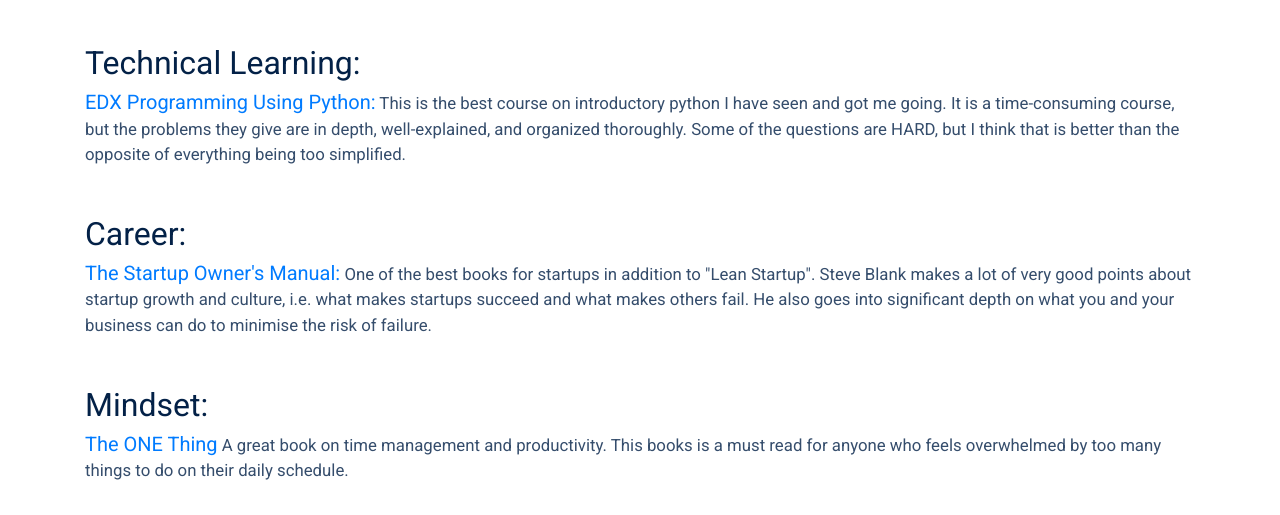
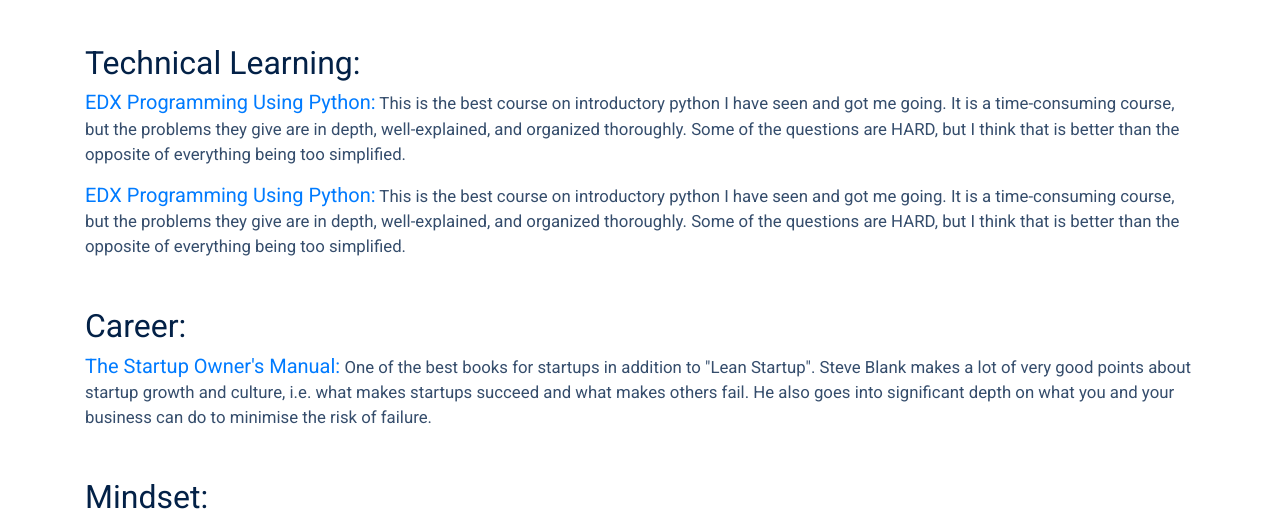
Before and after one commit to piszewc/pszewc, a Django app: template blog/templates/books/book_list.html in a window 1280 px wide. Shown: the part 702-1217 px from the top of the page. Run offline with Django 3.2, Linux system fonts and the light colour scheme; the template is opened without the code that fills it, so the values that code supplies are empty; some libraries are stand-ins or nearby versions.

Commit message:
Update book_list.html

```diff
--- a/blog/templates/books/book_list.html
+++ b/blog/templates/books/book_list.html
@@ -18,6 +18,12 @@
         <div class="container mt-5">
             <h2>Technical Learning:</h2>
             <p><a class="h5" href="https://courses.edx.org/courses/course-v1:MITx+6.00.1x+2T2019/course/">EDX
+                    Programming Using Python:</a>
+                This is the best course on introductory python I have seen and got me going. It is a time-consuming
+                course, but the problems they give are in depth, well-explained, and
+                organized thoroughly. Some of the questions are HARD, but I think that is better than the opposite of
+                everything being too simplified.</p>
+                <p><a class="h5" href="https://courses.edx.org/courses/course-v1:MITx+6.00.1x+2T2019/course/">EDX
                     Programming Using Python:</a>
                 This is the best course on introductory python I have seen and got me going. It is a time-consuming
                 course, but the problems they give are in depth, well-explained, and
```
